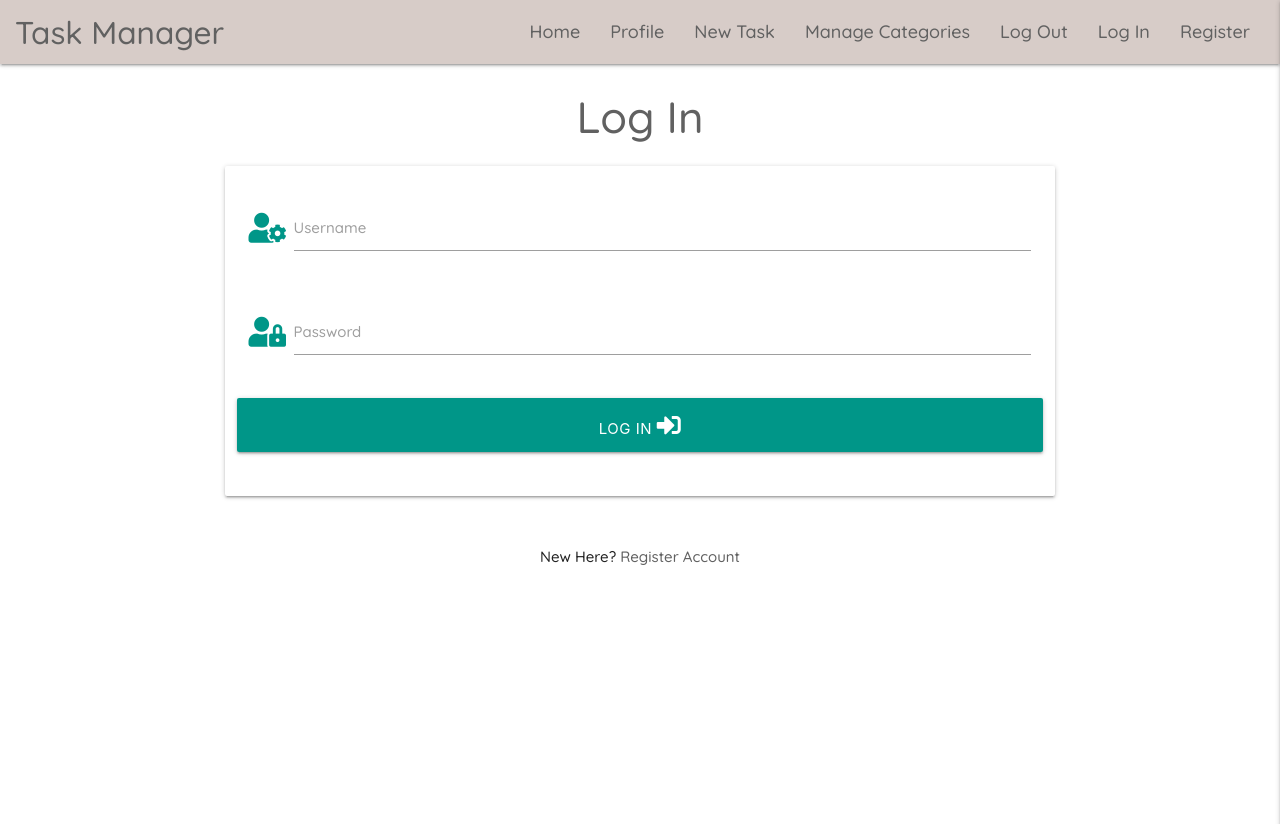
After one commit to szilvia-csernus/task-manager-mongo, a Flask app: page /login in a window 1280 px wide. The commit adds this page. Shown: the top 824 px of the page. Run offline with Flask 3, Linux system fonts and the light colour scheme; some libraries are stand-ins or nearby versions.

Commit message:
add login page and functionality

```diff
--- a/app.py
+++ b/app.py
@@ -7,6 +7,7 @@ from bson.objectid import ObjectId
 from werkzeug.security import generate_password_hash, check_password_hash
 if os.path.exists("env.py"):
     import env
+
 
 app = Flask(__name__)
 
@@ -26,7 +27,51 @@ def get_tasks():
 
 @app.route("/register", methods=["GET", "POST"])
 def register():
+    if request.method == "POST":
+        # check if username already exists in db
+        existing_user = mongo.db.users.find_one(
+            {"username": request.form.get("username").lower()})
+
+        if existing_user:
+            flash("Username already exists")
+            return redirect(url_for("register"))
+
+        register = {
+            "username": request.form.get("username").lower(),
+            "password": generate_password_hash(request.form.get("password"))
+        }
+        mongo.db.users.insert_one(register)
+
+        # put the new user into 'session' cookie
+        session["user"] = request.form.get("username").lower()
+        flash("Registration Successful!")
     return render_template("register.html")
+
+
+@app.route("/login", methods=["GET", "POST"])
+def login():
+    if request.method == "POST":
+        # check if username exists in db
+        existing_user = mongo.db.users.find_one(
+            {"username": request.form.get("username").lower()})
+
+        if existing_user:
+            # ensure hashed password matches user input
+            if check_password_hash(
+                existing_user["password"], request.form.get("password")):
+                    session["user"] = request.form.get("username").lower()
+                    flash("Welcome, {}".format(request.form.get("username")))
+            else:
+                # invalid password match
+                flash("Incorrect Username and/or Password")
+                return redirect(url_for("login"))
+
+        else:
+            # username doesn't exist
+            flash("Incorrect Username and/or Password")
+            return redirect(url_for("login"))
+
+    return render_template("login.html")
 
 
 if __name__ == "__main__":
--- a/static/css/style.css
+++ b/static/css/style.css
@@ -9,7 +9,7 @@ nav {
 }
 
 .my-logo {
-    font-size: 2.5rem;
+    font-size: 2.2rem;
 }
 
 .my-nav-element {
@@ -19,3 +19,7 @@ nav {
 .text-shadow {
     text-shadow: 2px 2px 2px rgba(255, 255, 255, 0.5);
 }
+
+.flashes h4 {
+    line-height: 2;
+}
--- a/templates/base.html
+++ b/templates/base.html
@@ -37,7 +37,7 @@
                 <li><a class="my-nav-element grey-text text-darken-2" href="#">New Task</a></li>
                 <li><a class="my-nav-element grey-text text-darken-2" href="#">Manage Categories</a></li>
                 <li><a class="my-nav-element grey-text text-darken-2" href="#">Log Out</a></li>
-                <li><a class="my-nav-element grey-text text-darken-2" href="#">Log In</a></li>
+                <li><a class="my-nav-element grey-text text-darken-2" href="{{ url_for('login') }}">Log In</a></li>
                 <li><a class="my-nav-element grey-text text-darken-2" href="{{ url_for('register') }}">Register</a></li>
 
               </ul>
@@ -52,13 +52,29 @@
             <li><a class="my-nav-element grey-text text-darken-2" href="#">New Task</a></li>
             <li><a class="my-nav-element grey-text text-darken-2" href="#">Manage Categories</a></li>
             <li><a class="my-nav-element grey-text text-darken-2" href="#">Log Out</a></li>
-            <li><a class="my-nav-element grey-text text-darken-2" href="#">Log In</a></li>
+            <li><a class="my-nav-element grey-text text-darken-2" href="{{ url_for('login') }}">Log In</a></li>
             <li><a class="my-nav-element grey-text text-darken-2" href="{{ url_for('register') }}">Register</a></li>
           </ul>
     </header>
 
-    {% block content%}
-    {% endblock %}
+    <section>
+        <!-- Flash messages  -->
+        {% with messages = get_flashed_messages() %}
+            {% if messages %}
+                {% for message in messages %}
+                    <div class="row flashes">
+                        <h4 class="grey-text text-darken-2 center-align">{{ message }}</h4>
+                    </div>
+                {% endfor %}
+            {% endif %}
+        {% endwith %}
+    </section>
+
+    <main>
+        {% block content%}
+        {% endblock %}
+    </main>
+
 
     <!-- Materialize  -->
     <script
--- /dev/null
+++ b/templates/login.html
@@ -0,0 +1,46 @@
+{% extends "base.html" %}
+{% block content %}
+
+    <h3 class="center-align grey-text text-darken-2">Log In</h3>
+
+    <div class="row">
+        <form class="col s12 m8 offset-m2" method="POST" action="{{ url_for('login') }}">
+            <div class="card-panel">
+                <!-- username -->
+                <div class="row">
+					<div class="input-field col s12">
+						<i class="fas fa-user-cog prefix teal-text"></i>
+						<input id="username" name="username" type="text" minlength="5"
+                            maxlength="15" pattern="^[a-zA-Z0-9]{5,15}$" class="validate" required>
+						<label for="username">Username</label>
+					</div>
+                </div>
+                <!-- passowrd -->
+                <div class="row">
+                    <div class="input-field col s12">
+						<i class="fas fa-user-lock prefix teal-text"></i>
+                        <input id="password" name="password" type="password" minlength="5"
+                            maxlength="15" pattern="^[a-zA-Z0-9]{5,15}$" class="validate" required>
+                        <label for="password">Password</label>
+                    </div>
+                </div>
+                <!-- login -->
+                <div class="row">
+                    <button type="submit" class="col s12 btn-large teal">
+                        Log In <i class="fas fa-sign-in-alt"></i>
+                    </button>
+                </div>
+            </div>
+        </form>
+    </div>
+
+    <div class="row">
+        <div class="col s12">
+            <p class="center-align">
+                New Here?
+                <a href="{{ url_for('register') }}" class="grey-text text-darken-2">Register Account</a>
+            </p>
+        </div>
+    </div>
+
+{% endblock %}
```
Also changed, not shown: templates/register.html (+14 -2 lines).
